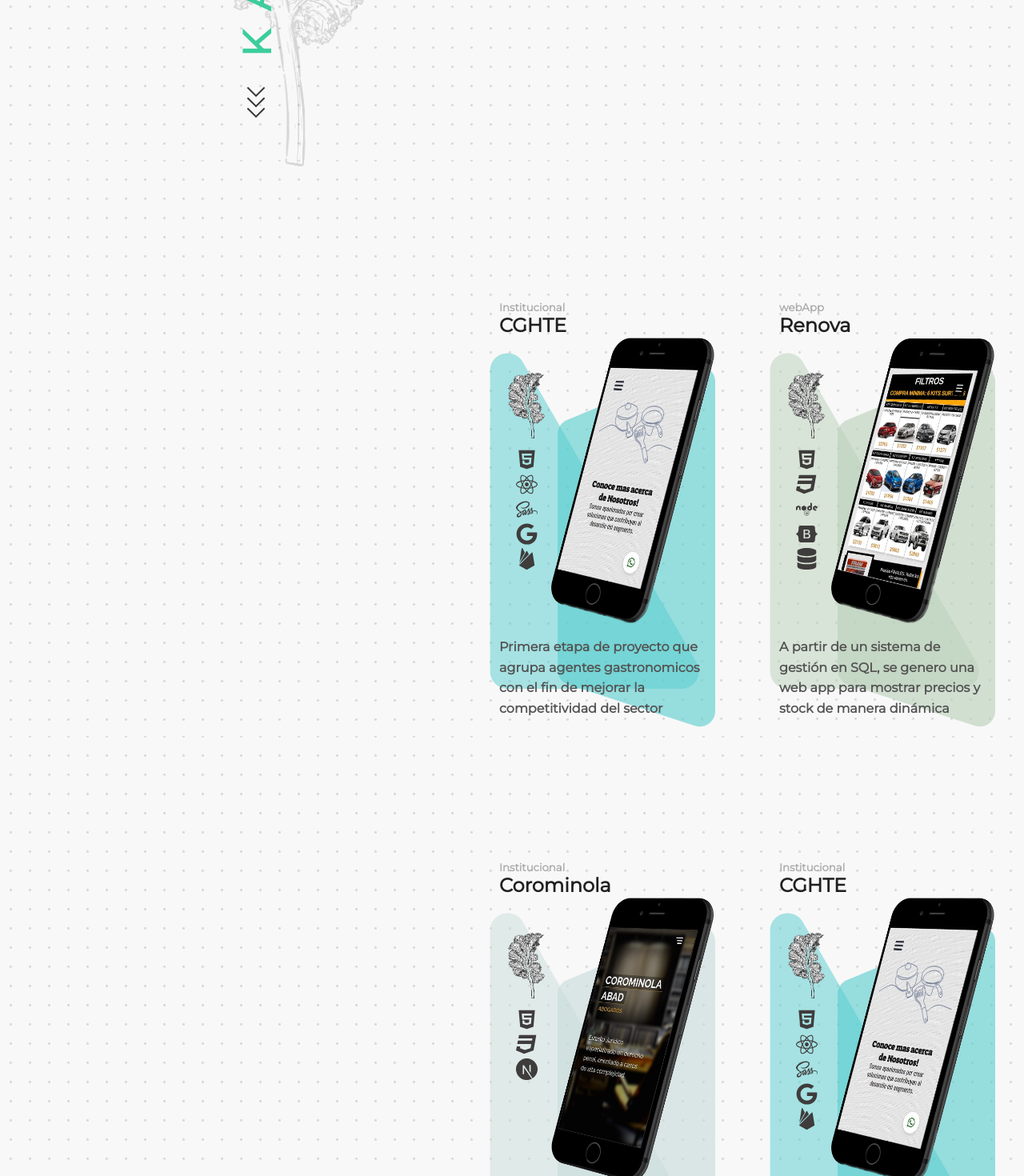
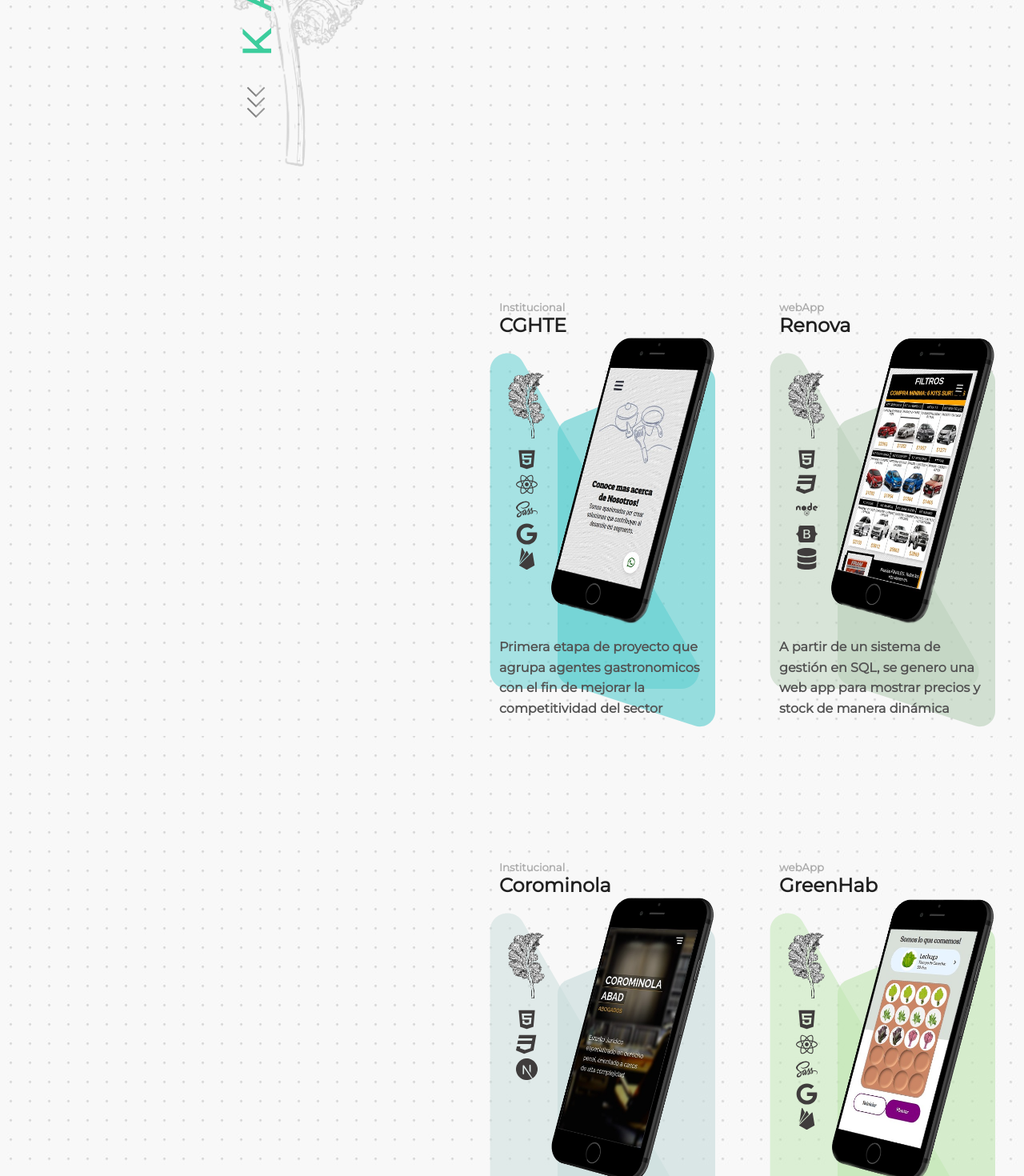
Before and after one commit to ignacioHourquescos/kaleindex, a Next.js app: page / in a window 1280 px wide. Shown: the part 520-1990 px from the top of the page at 80% size. Built offline with nearby package versions, Linux system fonts and the light colour scheme.

Commit message:
agregado greenhab

```diff
--- a/section/Header/Header.module.scss
+++ b/section/Header/Header.module.scss
@@ -94,8 +94,8 @@
   -webkit-transform: rotate(45deg); /* Chrome, Safari, Opera */
   transform: rotate(45deg);
 
-  border-right: 2px solid rgb(50, 50, 50);
-  border-bottom: 2px solid rgb(50, 50, 50);
+  border-right: 2px solid rgba(124, 124, 124, 0.8);
+  border-bottom: 2px solid rgba(110, 110, 110, 0.9);
   margin: 0 0 3px 4px;
 
   width: 16px;
--- a/section/Portfolio/Portfolio.js
+++ b/section/Portfolio/Portfolio.js
@@ -17,6 +17,7 @@ import { FaGoogle } from 'react-icons/fa';
 import { SiNextDotJs } from 'react-icons/si'
 import { SiFirebase } from 'react-icons/si'
 import { FaArrowCircleRight } from 'react-icons/fa';
+import { DesktopView, MobileView } from 'react-device-detect';
 
 
 const Card = () => {
@@ -177,13 +178,14 @@ const portfolioArray = [
     link: "https://corominola-lyart.vercel.app/",
   },
   {
-    type: "Institucional",
-    name: "CGHTE",
-    color: "#55CBCD",
-    image: "/camaracel.png",
-    brief: "Primera etapa de proyecto que agrupa agentes gastronomicos con el fin de mejorar la competitividad del sector",
+    type: "webApp",
+    name: "GreenHab",
+    color: "#BEE5B0",
+    image: "/greenhabcel.png",
+    brief: "Se desarollo un MVP, para planificar las cosechas de los usuarios asosciados a la marca",
     icons: { html: 1, css: 0, react: 1, node: 0, bootstrap: 0, mysql: 0, firebase: 1, sass: 1, js: 0, google: 1 },
-    link: "https://camaraquilmes.netlify.app",
+     link: "https://greenhab2.netlify.app"
+
   },
   //   {
   //     type: "webApp",
--- a/section/Portfolio/Portfolio.module.scss
+++ b/section/Portfolio/Portfolio.module.scss
@@ -1,103 +1,91 @@
 .desktop_view {
   display: flex;
   flex-direction: column;
-   @media (min-width: 1100px){
+  @media (min-width: 1100px) {
     flex-direction: row;
     flex-wrap: wrap;
     padding-left: 45%;
   }
 }
 
+.container {
+  width: 100%;
+  // border:1px solid red;
+  padding: 2rem;
+  padding-top: 6rem;
 
-
-.container{
-
-   width:100%;
-   // border:1px solid red;
-   padding:2rem;
-   padding-top:6rem;
-
-   height:700px;
+  height: 700px;
   margin-left: auto;
   margin-right: auto;
-   @media (min-width: 400px){
+  @media (min-width: 400px) {
     width: 350px;
   }
 
-   h5{
-      padding:0;
-      margin:0;
-      padding-left:1rem;
-      color:rgb(172, 172, 172);
+  h5 {
+    padding: 0;
+    margin: 0;
+    padding-left: 1rem;
+    color: rgb(172, 172, 172);
   }
-   h1{
+  h1 {
     // border:1px solid red;
-      padding:0;
-      margin:0;
+    padding: 0;
+    margin: 0;
     font-weight: bold;
-      padding-left:1rem;
+    padding-left: 1rem;
 
-      display:inline;
+    display: inline;
   }
 
-   .image_container{
-      margin-left:5rem;
-      margin-top:0rem;
-      right:0;
+  .image_container {
+    margin-left: 5rem;
+    margin-top: 0rem;
+    right: 0;
     // border:1px solid red;
   }
 
-   .brief{
-      padding:0.5rem 1rem;
-      margin:0;
-      transform:translateY(5px);
-      color:rgb(83, 83, 83);
-      font-size:1rem;
+  .brief {
+    padding: 0.5rem 1rem;
+    margin: 0;
+    transform: translateY(5px);
+    color: rgb(83, 83, 83);
+    font-size: 1rem;
     font-weight: bold;
-      line-height:1.6rem;
+    line-height: 1.6rem;
     text-align: auto;
-
+  }
 }
 
+.shapeContainer {
+  position: relative;
+  transform: translateY(65px);
+
+  .icon_container {
+    position: absolute;
+    top: 14rem;
   }
 
-.shapeContainer{
-   position:relative;
-   transform: translateY(65px);
-
-   .icon_container{
-      position:absolute;
-      top:14rem;
-   }
-
-   .kale_container{
-      position:absolute;
-      top:1rem;
+  .kale_container {
+    position: absolute;
+    top: 1rem;
     display: flex;
     flex-direction: column;
     align-items: center;
     align-content: center;
   }
 
-   .shapeLeft{
-      position:absolute;
-      left:0rem;
-      top:0;
-
-
+  .shapeLeft {
+    position: absolute;
+    left: 0rem;
+    top: 0;
   }
 
-   .shapeRight{
-      position:absolute;
-      right:0rem;
-      top:0;
-
-
-
+  .shapeRight {
+    position: absolute;
+    right: 0rem;
+    top: 0;
   }
 }
-
-
 
 /* .snap_container{
    scroll-behavior: smooth;
@@ -105,7 +93,6 @@
    overflow-y: scroll;
  } */
 
-
 /* .section_snap{
    scroll-snap-align: center;
 } */
```
Also changed, not shown: public/greenhabcel.png (added). Lines whose indentation alone changed are shown as unchanged.
